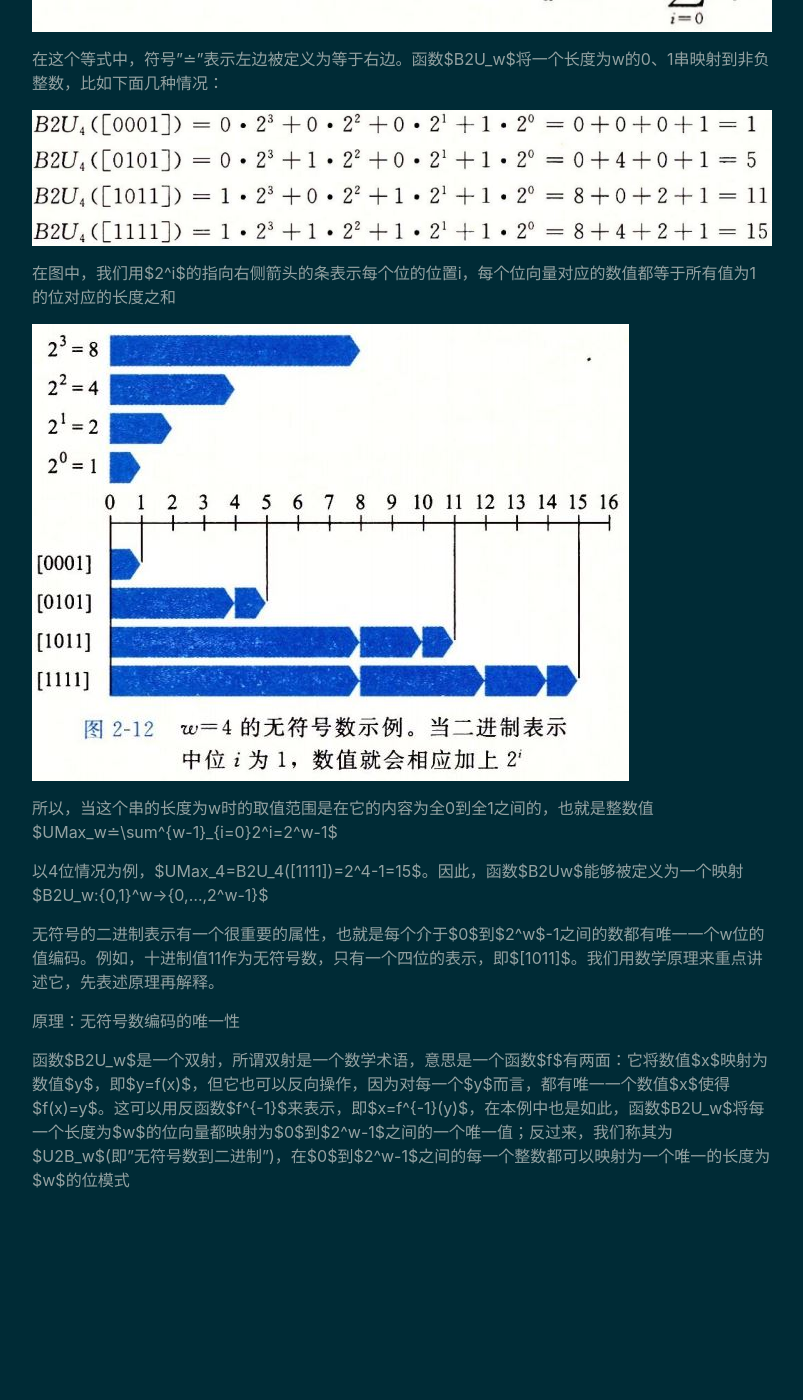
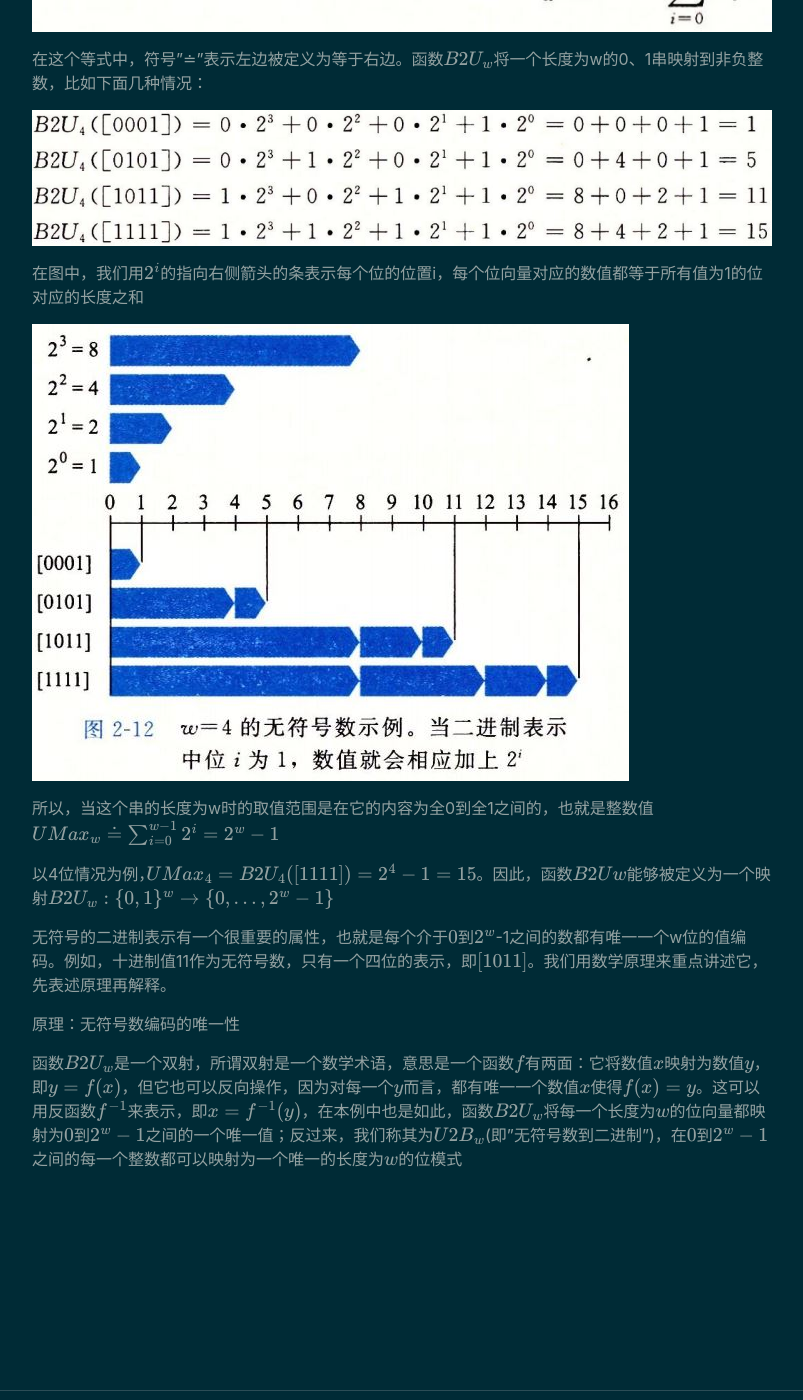
Before and after one commit to KamenRiderKuuga/kamenriderkuuga.github.io, a Jekyll site: the page built from notebook.md, in a window 1280 px wide and 1400 px high, scrolled down 3673 px. Shown: the whole window, without its empty margins (238-1041 px from the left). Built offline with Jekyll 4.4.1, drawn with Linux system fonts in a browser that asks for light colours; some of the changed text lies outside the part shown.

Commit message:
add mathjax support

```diff
--- a/notebook.md
+++ b/notebook.md
@@ -47,26 +47,26 @@ C语言标准定义了每种数据类型必须能够表示的最小的取值范
 
 #### 无符号数的编码
 
-假设有一个整数数据类型有`w`位。我们可以将位向量写成$ \vec{x}$，表示整个向量，或者写成$[x_{w-1},x_{w-2},…,x_0]$，表示向量中的每一位。把$ \vec{x}$看作一个二进制表示的数，就获得了$ \vec{x}$的无符号表示。在这个编码中，每个位$x_i$都取值为0或1，后一种取值意味着数值$2^i$应为数字值的一部分。我们用一个函数$B2U_w$(Binary to Unsigned的缩写，长度为w)来表示
+假设有一个整数数据类型有`w`位。我们可以将位向量写成$$ \vec{x}$$，表示整个向量，或者写成$$[x_{w-1},x_{w-2},…,x_0]$$，表示向量中的每一位。把$$ \vec{x}$$看作一个二进制表示的数，就获得了$$ \vec{x}$$的无符号表示。在这个编码中，每个位$$x_i$$都取值为0或1，后一种取值意味着数值$$2^i$$应为数字值的一部分。我们用一个函数$$B2U_w$$(Binary to Unsigned的缩写，长度为w)来表示
 
 ![](/assets/img/CSAPP-40.JPG)
 
-在这个等式中，符号"≐"表示左边被定义为等于右边。函数$B2U_w$将一个长度为w的0、1串映射到非负整数，比如下面几种情况：
+在这个等式中，符号"≐"表示左边被定义为等于右边。函数$$B2U_w$$将一个长度为w的0、1串映射到非负整数，比如下面几种情况：
 
 ![](/assets/img/CSAPP-41.JPG)
 
-在图中，我们用$2^i$的指向右侧箭头的条表示每个位的位置i，每个位向量对应的数值都等于所有值为1的位对应的长度之和
+在图中，我们用$$2^i$$的指向右侧箭头的条表示每个位的位置i，每个位向量对应的数值都等于所有值为1的位对应的长度之和
 
 ![](/assets/img/CSAPP-42.JPG)
 
-所以，当这个串的长度为w时的取值范围是在它的内容为全0到全1之间的，也就是整数值$UMax_w≐\sum^{w-1}_{i=0}2^i=2^w-1$
+所以，当这个串的长度为w时的取值范围是在它的内容为全0到全1之间的，也就是整数值$$UMax_w≐\sum^{w-1}_{i=0}2^i=2^w-1$$
 
-以4位情况为例，$UMax_4=B2U_4([1111])=2^4-1=15$。因此，函数$B2Uw$能够被定义为一个映射$B2U_w:\{0,1\}^w→\{0,…,2^w-1\}$
+以4位情况为例，$$UMax_4=B2U_4([1111])=2^4-1=15$$。因此，函数$$B2Uw$$能够被定义为一个映射$$B2U_w:\{0,1\}^w→\{0,…,2^w-1\}$$
 
-无符号的二进制表示有一个很重要的属性，也就是每个介于$0$到$2^w$-1之间的数都有唯一一个w位的值编码。例如，十进制值11作为无符号数，只有一个四位的表示，即$[1011]$。我们用数学原理来重点讲述它，先表述原理再解释。
+无符号的二进制表示有一个很重要的属性，也就是每个介于$$0$$到$$2^w$$-1之间的数都有唯一一个w位的值编码。例如，十进制值11作为无符号数，只有一个四位的表示，即$$[1011]$$。我们用数学原理来重点讲述它，先表述原理再解释。
 
 原理：无符号数编码的唯一性
 
-函数$B2U_w$是一个双射，所谓双射是一个数学术语，意思是一个函数$f$有两面：它将数值$x$映射为数值$y$，即$y=f(x)$，但它也可以反向操作，因为对每一个$y$而言，都有唯一一个数值$x$使得$f(x)=y$。这可以用反函数$f^{-1}$来表示，即$x=f^{-1}(y)$，在本例中也是如此，函数$B2U_w$将每一个长度为$w$的位向量都映射为$0$到$2^w-1$之间的一个唯一值；反过来，我们称其为$U2B_w$(即"无符号数到二进制")，在$0$到$2^w-1$之间的每一个整数都可以映射为一个唯一的长度为$w$的位模式
+函数$$B2U_w$$是一个双射，所谓双射是一个数学术语，意思是一个函数$$f$$有两面：它将数值$$x$$映射为数值$$y$$，即$$y=f(x)$$，但它也可以反向操作，因为对每一个$$y$$而言，都有唯一一个数值$$x$$使得$$f(x)=y$$。这可以用反函数$$f^{-1}$$来表示，即$$x=f^{-1}(y)$$，在本例中也是如此，函数$$B2U_w$$将每一个长度为$$w$$的位向量都映射为$$0$$到$$2^w-1$$之间的一个唯一值；反过来，我们称其为$$U2B_w$$(即"无符号数到二进制")，在$$0$$到$$2^w-1$$之间的每一个整数都可以映射为一个唯一的长度为$$w$$的位模式
 
 <br><br><br><br><br><br>
```
